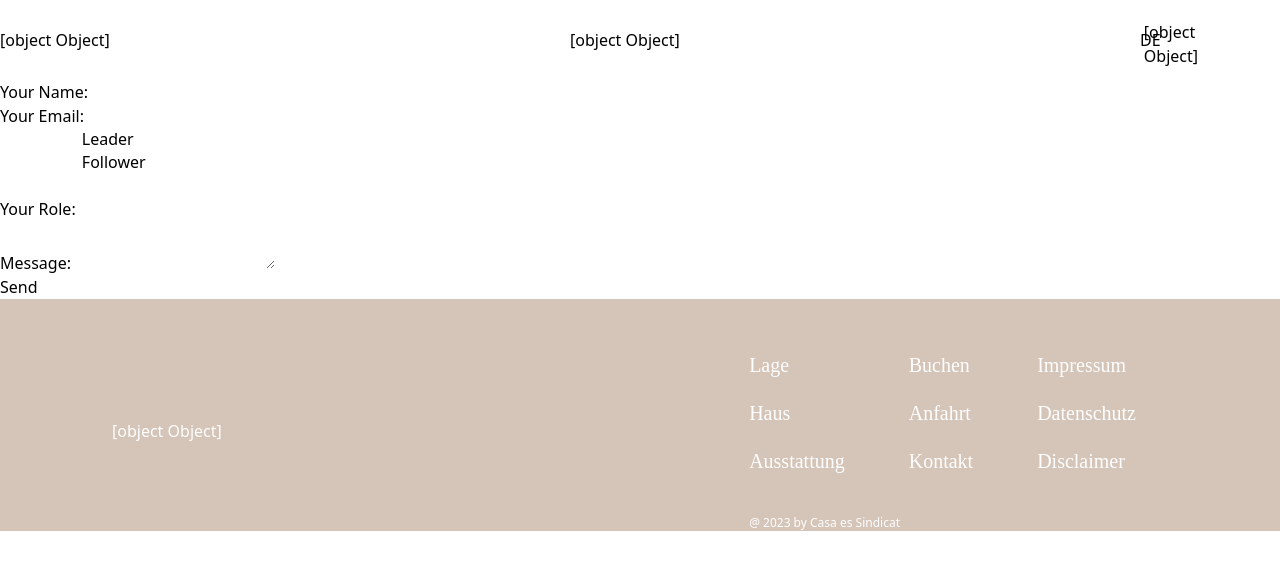
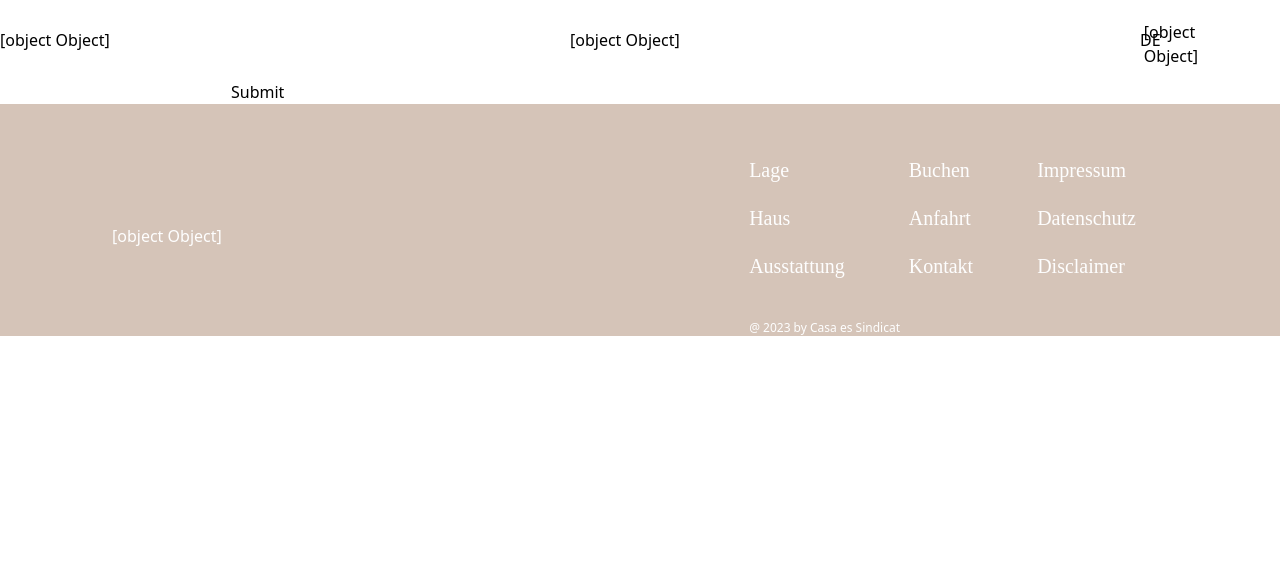
Before and after one commit to fridashlmn/casa-es-sindicat, a Nuxt app: page /contact in a window 1280 px wide. Shown: the top 570 px of the page. Built offline with nearby package versions, Linux system fonts and the light colour scheme; what @fawmi/vue-google-maps would draw is missing.

Commit message:
feat: add contact form

```diff
--- a/pages/contact.vue
+++ b/pages/contact.vue
@@ -1,36 +1,16 @@
 <template>
   <div>
-    <form data-netlify="true" method="POST" name="contact">
-      <p>
-        <label>
-          Your Name:
-          <input name="name" type="text" />
-        </label>
-      </p>
-      <p>
-        <label>
-          Your Email:
-          <input name="email" type="email" />
-        </label>
-      </p>
-      <p>
-        <label>
-          Your Role:
-          <select multiple name="role[]">
-            <option value="leader">Leader</option>
-            <option value="follower">Follower</option>
-          </select>
-        </label>
-      </p>
-      <p>
-        <label>
-          Message:
-          <textarea name="message"></textarea>
-        </label>
-      </p>
-      <p>
-        <button type="submit">Send</button>
-      </p>
+    <form
+      id="contact"
+      data-netlify="true"
+      method="post"
+      name="contact"
+      netlify
+      netlify-honeypot="bot-field"
+    >
+      <input name="form-name" type="hidden" value="contact" />
+      <input name="text" />
+      <button>Submit</button>
     </form>
   </div>
 </template>
--- /dev/null
+++ b/public/form.html
@@ -0,0 +1,13 @@
+<form
+  id="contact"
+  data-netlify="true"
+  hidden
+  method="post"
+  name="contact"
+  netlify
+  netlify-honeypot="bot-field"
+>
+  <input name="form-name" type="hidden" value="contact"/>
+  <input name="text"/>
+  <button>Submit</button>
+</form>
```
